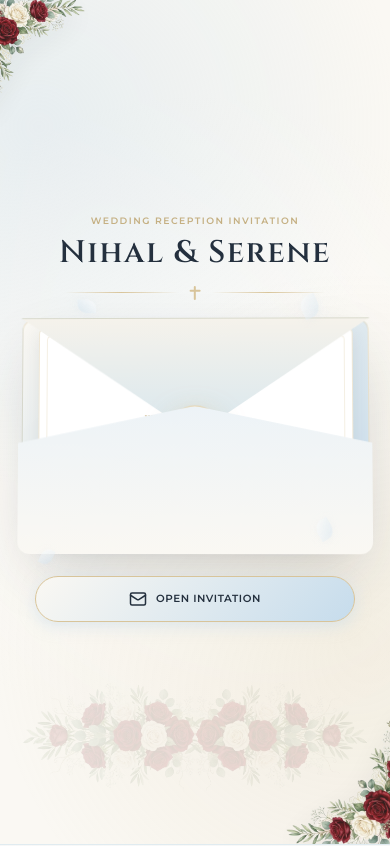
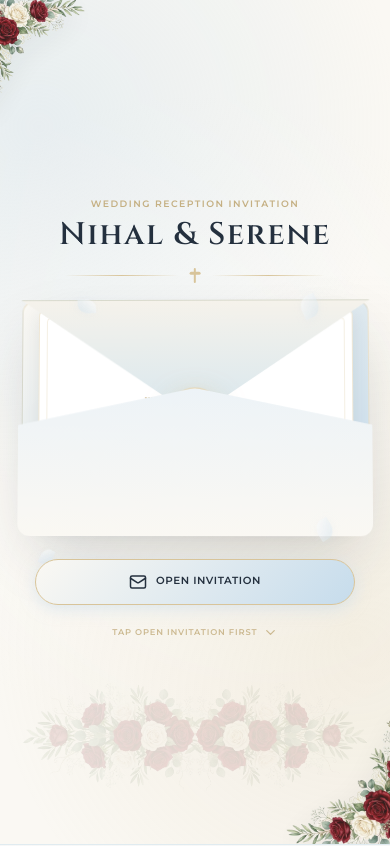
Before and after one commit to vlallen544/Wedding, a React (Vite) app: page / in a window 390 px wide. Shown: the top 846 px of the page. Built offline with nearby package versions, Linux system fonts and the light colour scheme; the HTML template or start-up script is replaced by a standard one.

Commit message:
fixed slide down working

```diff
--- a/src/components/EventDetails.jsx
+++ b/src/components/EventDetails.jsx
@@ -1,6 +1,7 @@
 import React, { useState, useEffect } from 'react';
 import { Calendar, Clock, Sparkles, AlertCircle, Shirt, ShieldCheck } from 'lucide-react';
 import { weddingConfig } from '../data/weddingConfig';
+import SectionScrollHint from './SectionScrollHint';
 
 export default function EventDetails() {
   const { event, guestGuide } = weddingConfig;
@@ -461,6 +462,7 @@ export default function EventDetails() {
 
         </div>
 
+        <SectionScrollHint />
       </div>
     </section>
   );
--- a/src/components/FamilyInvitation.jsx
+++ b/src/components/FamilyInvitation.jsx
@@ -1,6 +1,7 @@
 import React from 'react';
 import { weddingConfig } from '../data/weddingConfig';
 import { ExternalLink, ArrowDown } from 'lucide-react';
+import SectionScrollHint from './SectionScrollHint';
 
 export default function FamilyInvitation() {
   const { invitationMessage } = weddingConfig;
@@ -211,6 +212,8 @@ export default function FamilyInvitation() {
           </div>
 
         </div>
+
+        <SectionScrollHint target="event-details" />
       </div>
     </section>
   );
--- a/src/components/HeroSection.jsx
+++ b/src/components/HeroSection.jsx
@@ -1,6 +1,7 @@
 import React from 'react';
 import { Heart, Calendar, MapPin, ArrowDown } from 'lucide-react';
 import { weddingConfig } from '../data/weddingConfig';
+import SectionScrollHint from './SectionScrollHint';
 
 export default function HeroSection() {
   const { sacredVerse } = weddingConfig;
@@ -68,6 +69,7 @@ export default function HeroSection() {
           <span>NIHAL &amp; SERENE</span>
           <b>✦</b>
         </div>
+
       </div>
 
       <div className="container" style={{ position: 'relative', zIndex: 1 }}>
@@ -213,6 +215,8 @@ export default function HeroSection() {
           </div>
 
         </div>
+
+        <SectionScrollHint target="family-invitation" />
       </div>
     </section>
   );
--- a/src/components/InvitationCover.jsx
+++ b/src/components/InvitationCover.jsx
@@ -1,6 +1,7 @@
 import React, { useEffect, useRef, useState } from 'react';
 import { Mail, ChevronDown } from 'lucide-react';
 import { weddingConfig } from '../data/weddingConfig';
+import SectionScrollHint from './SectionScrollHint';
 
 export default function InvitationCover({ onOpen }) {
   const [isOpen, setIsOpen] = useState(false);
@@ -200,6 +201,11 @@ export default function InvitationCover({ onOpen }) {
         )}
 
       </div>
+
+      <SectionScrollHint
+        target={isOpen ? 'hero-section' : undefined}
+        label={isOpen ? 'Slide down to begin' : 'Tap open invitation first'}
+      />
     </section>
   );
 }
--- /dev/null
+++ b/src/components/SectionScrollHint.jsx
@@ -0,0 +1,21 @@
+import React from 'react';
+import { ChevronDown } from 'lucide-react';
+
+export default function SectionScrollHint({ target, label = 'Slide down to continue' }) {
+  const content = (
+    <>
+      <span>{label}</span>
+      <ChevronDown size={15} aria-hidden="true" />
+    </>
+  );
+
+  if (!target) {
+    return <div className="section-scroll-hint">{content}</div>;
+  }
+
+  return (
+    <a className="section-scroll-hint" href={`#${target}`}>
+      {content}
+    </a>
+  );
+}
--- a/src/components/VenueSection.jsx
+++ b/src/components/VenueSection.jsx
@@ -1,6 +1,7 @@
 import React from 'react';
 import { MapPin, Navigation, AlertCircle } from 'lucide-react';
 import { weddingConfig } from '../data/weddingConfig';
+import SectionScrollHint from './SectionScrollHint';
 
 export default function VenueSection() {
   const { venue } = weddingConfig;
@@ -173,6 +174,8 @@ export default function VenueSection() {
 
           </div>
         </div>
+
+        <SectionScrollHint />
       </div>
     </section>
   );
--- a/src/styles/global.css
+++ b/src/styles/global.css
@@ -621,3 +621,27 @@ p {
   border-radius: 60% 0 60% 0;
   filter: drop-shadow(0 2px 4px rgba(198, 220, 236, 0.3));
 }
+
+.section-scroll-hint {
+  display: flex;
+  align-items: center;
+  justify-content: center;
+  gap: 0.35rem;
+  width: fit-content;
+  margin: 2.2rem auto 0;
+  color: var(--color-gold-dark);
+  font-family: var(--font-subheading);
+  font-size: 0.68rem;
+  font-weight: 600;
+  letter-spacing: 0.16em;
+  line-height: 1.2;
+  text-decoration: none;
+  text-transform: uppercase;
+  opacity: 0.86;
+  transition: opacity var(--transition-fast), transform var(--transition-fast);
+}
+
+a.section-scroll-hint:hover {
+  opacity: 1;
+  transform: translateY(2px);
+}
--- a/src/styles/responsive.css
+++ b/src/styles/responsive.css
@@ -905,6 +905,12 @@
 /* Compact mobile hero: keep the portrait and invitation content together in
    one editorial two-column composition. */
 @media (max-width: 480px) {
+  .section-scroll-hint {
+    margin-top: 1.35rem;
+    font-size: 0.56rem;
+    letter-spacing: 0.1em;
+  }
+
   #hero-section .hero-grid {
     grid-template-columns: minmax(102px, 0.78fr) minmax(0, 1.22fr);
     gap: 0.8rem;
```
Also changed, not shown: 5 other files (tests, documents, lock files or other folders).
